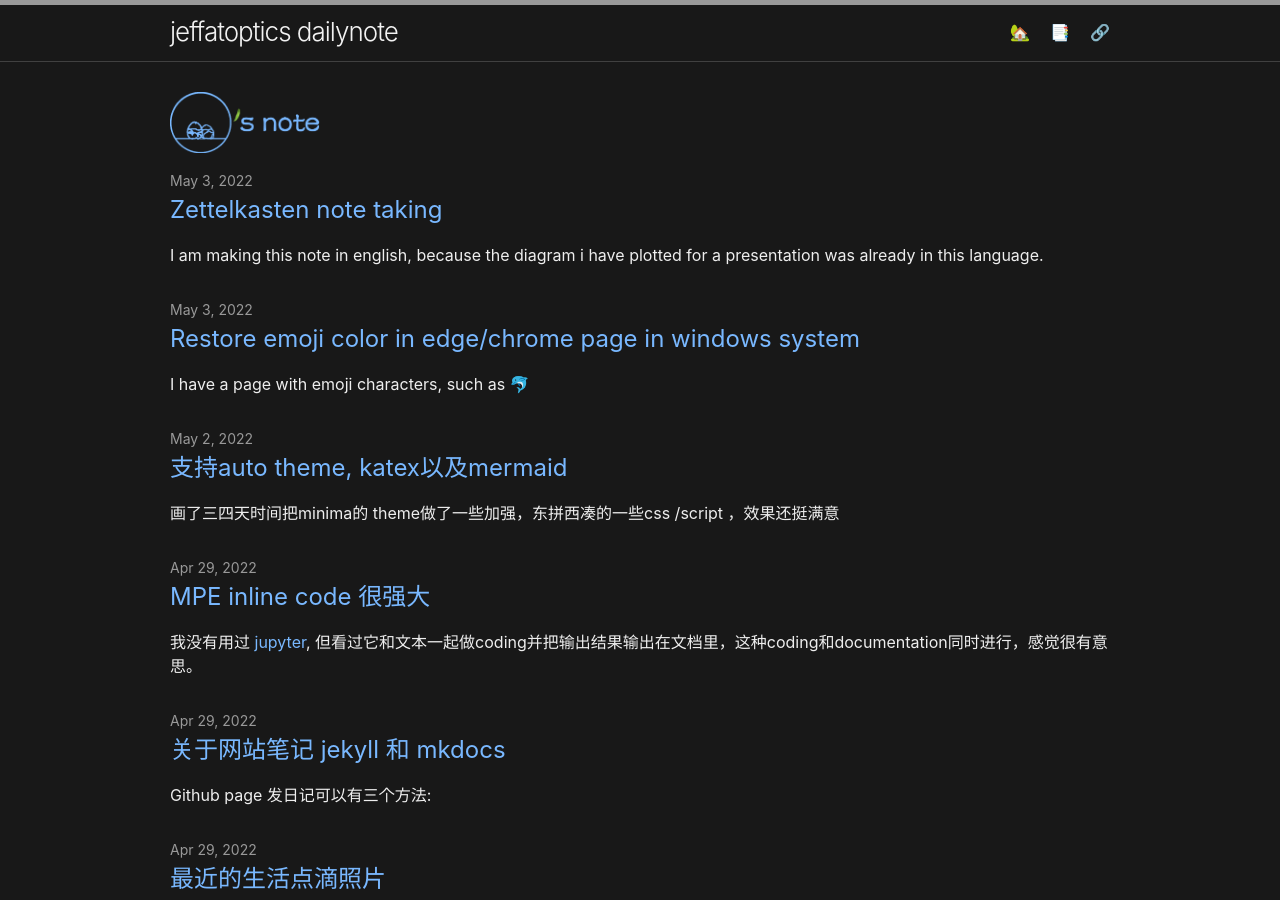
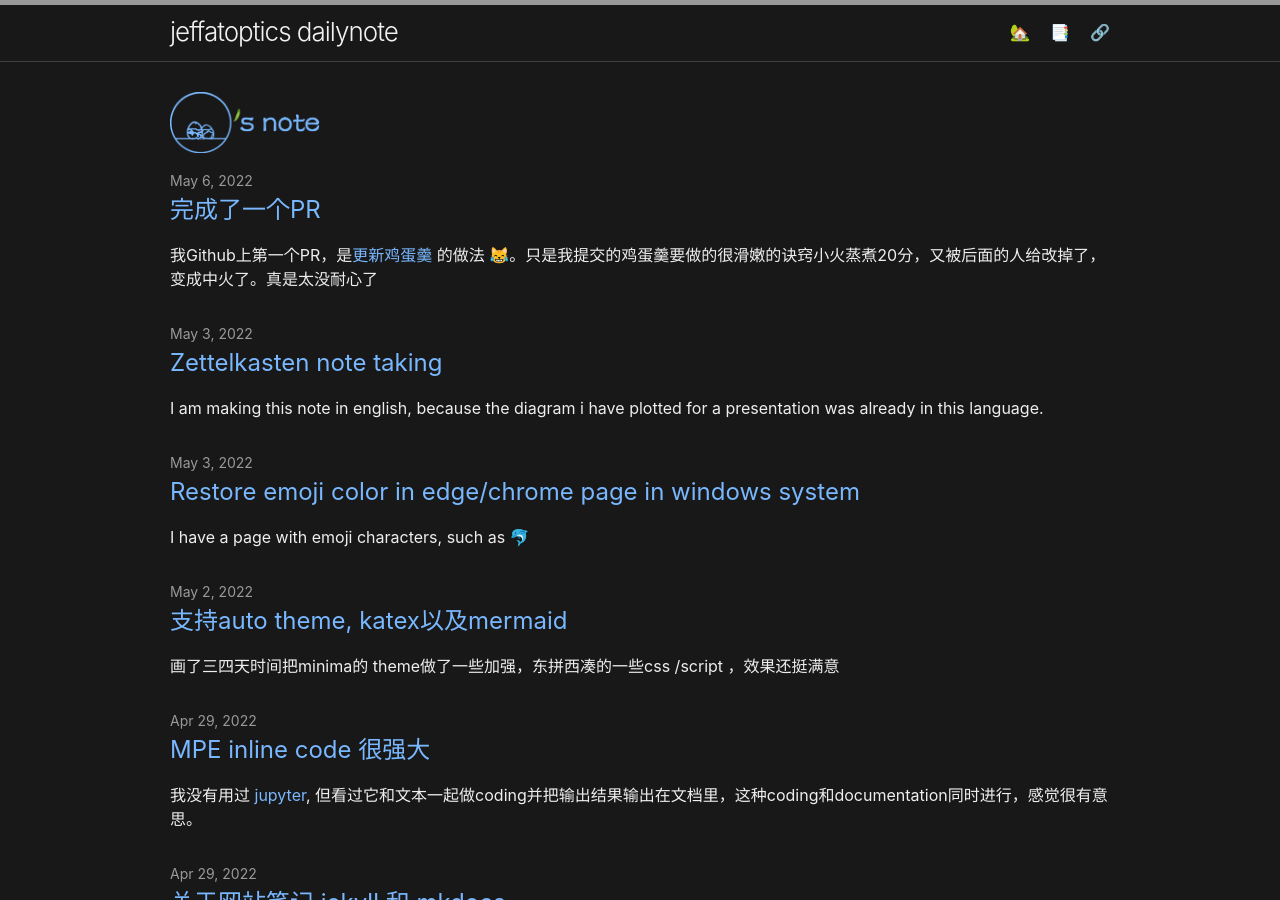
Before and after one commit to jeffatoptics/jeffblog, a Jekyll site: the page built from index.md, in a window 1280 px wide and 900 px high. Built offline with Jekyll 4.4.1, drawn with Linux system fonts in a browser that asks for light colours.

Commit message:
2022-05-06 add new

```diff
--- a/_posts/2022-05-03-zettelkasten-note-taking.md
+++ b/_posts/2022-05-03-zettelkasten-note-taking.md
@@ -69,6 +69,6 @@ Have a good note!
 
 ---
 
-[⏮ home](../index.md) &nbsp; &nbsp; &nbsp; &nbsp; [🔀 category](../category.md) &nbsp; &nbsp; &nbsp; &nbsp; [◀️ prev](2022-05-03-make-emoji-colorful.md) &nbsp; &nbsp; &nbsp; &nbsp; [▶️ next]()
+[⏮ home](../index.md) &nbsp; &nbsp; &nbsp; &nbsp; [🔀 category](../category.md) &nbsp; &nbsp; &nbsp; &nbsp; [◀️ prev](2022-05-03-make-emoji-colorful.md) &nbsp; &nbsp; &nbsp; &nbsp; [▶️ next](2022-05-06-make-a-PR.md)
 
 ---
--- /dev/null
+++ b/_posts/2022-05-06-make-a-PR.md
@@ -0,0 +1,22 @@
+---
+title: 完成了一个PR
+layout: post
+category: [coding, life]
+author:
+- jeffatoptics
+created: 2022-05-06 Fri 15:29
+---
+
+我Github上第一个PR，是[更新鸡蛋羹](https://github.com/Anduin2017/HowToCook/pull/713) 的做法 😹。只是我提交的鸡蛋羹要做的很滑嫩的诀窍小火蒸煮20分，又被后面的人给改掉了，变成中火了。真是太没耐心了
+
+和Coding相关的第一个PR,就是我用到的minima 的scheme的一个简单修改[emoji字体颜色的恢复](https://github.com/jekyll/minima/pull/654)
+
+这种合作挺有意思的。
+
+
+
+---
+
+[⏮ home](../index.md) &nbsp; &nbsp; &nbsp; &nbsp; [🔀 category](../category.md) &nbsp; &nbsp; &nbsp; &nbsp; [◀️ prev](./2022-05-03-zettelkasten-note-taking.md) &nbsp; &nbsp; &nbsp; &nbsp; [▶️ next]()
+
+---
```
